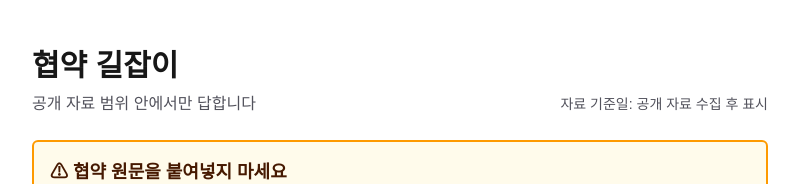
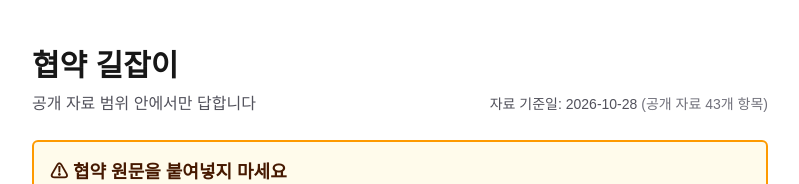
Before and after one commit to moon1030-blip/agreement-guide, a Next.js app: page / in a window 1280 px wide. Shown: the top 184 px of the page, without its empty margins (240-1039 px from the left). Built offline with nearby package versions, Linux system fonts and the light colour scheme.

Commit message:
새 자료를 수집해 변환할 때마다 data/meta.json의 자료 기준일이 자동으로 갱신되고 화면 맨 위에 표시되도록 함
Co-Authored-By: Claude Sonnet 5.5 <noreply@anthropic.com>

```diff
--- a/app/page.tsx
+++ b/app/page.tsx
@@ -1,10 +1,9 @@
 // Design Ref: §4 — 화면 구성: ① 머리글 → ② 경고 상자 → ③ 질문 입력 → ④ 답변 영역
+import meta from "@/data/meta.json";
 import AskForm from "./_components/AskForm";
 import Notice from "./_components/Notice";
 
-// 공개 자료를 모으면(PLAN 2번) 실제 기준일로 바꾼다.
-const DATA_BASE_DATE = "공개 자료 수집 후 표시";
-
+// 자료 기준일은 `npm run build:chunks`가 data/meta.json에 적는다. 새 자료를 수집해 변환하면 자동으로 바뀐다.
 export default function Home() {
   return (
     <main className="mx-auto flex w-full max-w-3xl flex-1 flex-col gap-6 px-4 py-12">
@@ -12,7 +11,9 @@ export default function Home() {
         <h1 className="text-3xl font-semibold">협약 길잡이</h1>
         <div className="flex flex-wrap items-baseline justify-between gap-2 text-zinc-600 dark:text-zinc-400">
           <p>공개 자료 범위 안에서만 답합니다</p>
-          <p className="text-sm">자료 기준일: {DATA_BASE_DATE}</p>
+          <p className="text-sm">
+            자료 기준일: {meta.updatedAt} <span className="text-zinc-500">(공개 자료 {meta.itemCount}개 항목)</span>
+          </p>
         </div>
       </header>
       <Notice />
--- /dev/null
+++ b/data/meta.json
@@ -0,0 +1,7 @@
+{
+  "updatedAt": "2026-10-28",
+  "itemCount": 43,
+  "sourceCount": 1,
+  "latestSourceDate": "2026-10-28",
+  "contentHash": "0c972efbb2bf31a4a6c4460096a2141fbd7551b76fb08a95f29bffa67598de59"
+}
--- a/scripts/build-chunks.mjs
+++ b/scripts/build-chunks.mjs
@@ -1,6 +1,7 @@
 // 공개 자료 원문(data/raw/*.md)을 항목 단위로 나눠 data/chunks.json을 만든다 (PLAN 3번).
 // Design Ref: §5.1·§6 — 항목마다 id·자료명·항목 제목·본문·기준일·원문 주소를 붙인다.
 // 실행: npm run build:chunks   (다른 폴더 시험: node scripts/build-chunks.mjs <원문 폴더> <출력 파일>)
+import { createHash } from "node:crypto";
 import { readdir, readFile, writeFile, mkdir } from "node:fs/promises";
 import path from "node:path";
 
@@ -82,4 +83,33 @@ if (errors.length > 0) {
 await mkdir(path.dirname(outFile), { recursive: true });
 await writeFile(outFile, JSON.stringify(chunks, null, 2) + "\n", "utf8");
 console.log(`✅ 자료 ${files.length}개에서 항목 ${chunks.length}개를 ${outFile}에 저장했습니다.`);
+
+// 화면 맨 위의 "자료 기준일"을 위한 data/meta.json. 자료 내용이 바뀐 실행에서만 기준일을 오늘로 바꾼다
+// (같은 자료로 다시 실행하면 날짜가 그대로다). 처음 만들 때는 가장 최근 자료의 기준일을 쓴다.
+// 자료를 새로 수집해 이 스크립트를 실행하면 기준일이 자동으로 갱신된다 (Design §12.3).
+const metaFile = path.join(path.dirname(outFile), "meta.json");
+const today = new Intl.DateTimeFormat("en-CA", { timeZone: "Asia/Seoul" }).format(new Date());
+const contentHash = createHash("sha256").update(JSON.stringify(chunks)).digest("hex");
+const latestSourceDate = chunks.map((chunk) => chunk.baseDate).sort().at(-1) ?? null;
+
+let previous = null;
+try {
+  previous = JSON.parse(await readFile(metaFile, "utf8"));
+} catch {
+  // 처음 실행이면 이전 기록이 없다.
+}
+
+const changed = !previous || previous.contentHash !== contentHash;
+const updatedAt = !changed ? previous.updatedAt : previous ? today : (latestSourceDate ?? today);
+const meta = {
+  updatedAt,
+  itemCount: chunks.length,
+  sourceCount: new Set(chunks.map((chunk) => chunk.source)).size,
+  latestSourceDate,
+  contentHash,
+};
+await writeFile(metaFile, JSON.stringify(meta, null, 2) + "\n", "utf8");
+console.log(
+  `📅 자료 기준일: ${updatedAt} (${changed ? (previous ? "자료가 바뀌어 오늘 날짜로 갱신" : "처음 기록") : "자료 변경 없음, 그대로"})`,
+);
 if (files.length === 0) console.log("ℹ data/raw에 옮긴 자료가 아직 없습니다. README.md의 수집 목록을 참고하세요.");
```
Also changed, not shown: data/raw/README.md.
